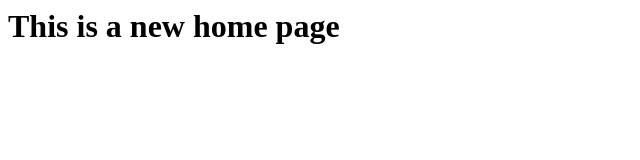
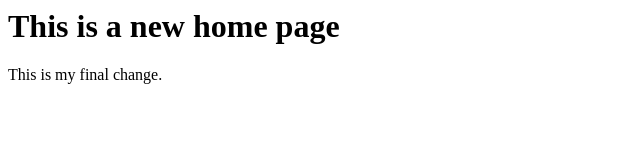
Before and after one commit to jiturajaiworld/lesson_04_kraken_repo, a plain HTML site: page home_page.html in a window 1280 px wide. Shown: the whole page, without its empty margins (0-640 px from the left). Drawn offline with Linux system fonts and the light colour scheme.

Commit message:
final commit done.

```diff
--- a/home_page.html
+++ b/home_page.html
@@ -6,6 +6,7 @@
 </head>
 <body>
     <h1>This is a new home page</h1>
+    <p>This is my final change.</p>
 
 </body>
 </html>
```
